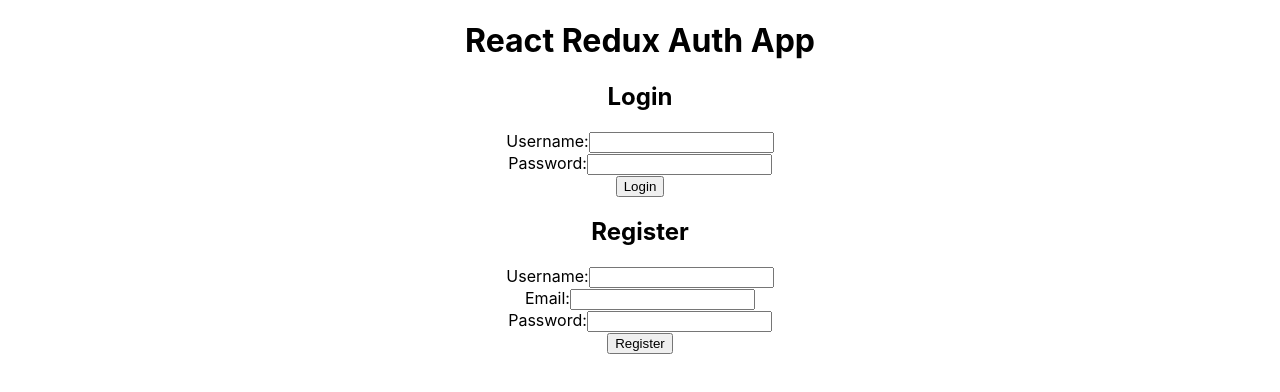
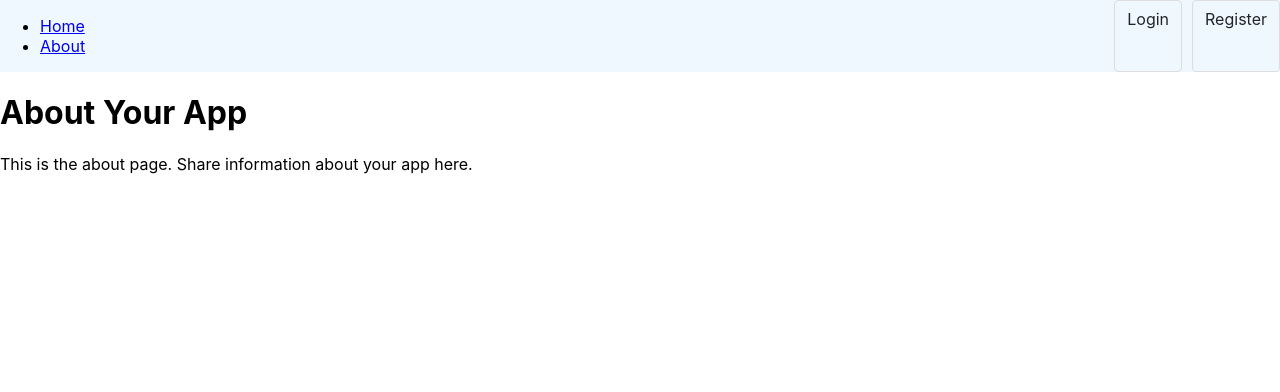
Before and after one commit to olgazon9/React_Redux_TS_Django_Store, a React (Create React App) app in the folder Front/my-react-redux-app/: page /about in a window 1280 px wide. Shown: the top 392 px of the page. Built offline with nearby package versions, Linux system fonts and the light colour scheme.

Commit message:
navbrorking

```diff
--- a/Front/my-react-redux-app/package.json
+++ b/Front/my-react-redux-app/package.json
@@ -15,6 +15,7 @@
     "react": "^18.2.0",
     "react-dom": "^18.2.0",
     "react-redux": "^8.1.3",
+    "react-router-dom": "^6.21.0",
     "react-scripts": "5.0.1",
     "typescript": "^4.9.5",
     "web-vitals": "^2.1.4"
--- a/Front/my-react-redux-app/src/App.tsx
+++ b/Front/my-react-redux-app/src/App.tsx
@@ -1,21 +1,23 @@
-// src/App.tsx
+import React from 'react';
+import { BrowserRouter, Routes, Route } from 'react-router-dom';
+import './App.css';
+import Navbar from './components/Navbar';
+import Home from './components/Home'; // Replace with your Home component
+import About from './components/About'; // Replace with your About component
+import Login from './components/Login'; // Replace with your Login component
+import Register from './components/Register'; // Replace with your Register component
 
-import React from 'react';
-import './App.css';
-import Login from './components/Login';
-import Register from './components/Register';
-import { Provider } from 'react-redux';
-import { store } from './app/store';
-
-const App: React.FC = () => {
+const App = () => {
   return (
-    <Provider store={store}>
-      <div className="App">
-        <h1>React Redux Auth App</h1>
-        <Login /> {/* This is the correction */}
-        <Register /> {/* This is the correction */}
-      </div>
-    </Provider>
+    <BrowserRouter>
+      <Navbar />
+      <Routes>
+        <Route path="/" element={<Home />} />
+        <Route path="/about" element={<About />} />
+        <Route path="/login" element={<Login />} />
+        <Route path="/register" element={<Register />} />
+      </Routes>
+    </BrowserRouter>
   );
 };
 
--- /dev/null
+++ b/Front/my-react-redux-app/src/components/About.tsx
@@ -0,0 +1,12 @@
+import React from 'react';
+
+const About = () => {
+  return (
+    <div className="about-page">
+      <h1>About Your App</h1>
+      <p>This is the about page. Share information about your app here.</p>
+    </div>
+  );
+};
+
+export default About;
--- /dev/null
+++ b/Front/my-react-redux-app/src/components/Home.tsx
@@ -0,0 +1,12 @@
+import React from 'react';
+
+const Home = () => {
+  return (
+    <div className="home-page">
+      <h1>Welcome to your React Redux Auth App!</h1>
+      <p>This is the home page.</p>
+    </div>
+  );
+};
+
+export default Home;
--- /dev/null
+++ b/Front/my-react-redux-app/src/components/Navbar.css
@@ -0,0 +1,22 @@
+.colorful-navbar {
+    background-color: #F0F8FF; /* Change this to your desired color */
+    display: flex;
+    justify-content: space-between;
+  }
+
+  .auth-buttons {
+    display: flex;
+    gap: 10px; /* Adjust the gap between buttons */
+  }
+
+  .auth-buttons a {
+    color: #212529; /* Change this to your desired color */
+    padding: 8px 12px;
+    border: 1px solid #DDD;
+    border-radius: 4px;
+    text-decoration: none;
+  }
+
+  .auth-buttons a:hover {
+    background-color: #EEE;
+  }
--- /dev/null
+++ b/Front/my-react-redux-app/src/components/Navbar.tsx
@@ -0,0 +1,30 @@
+import React from 'react';
+import { Link } from 'react-router-dom'; // For routing to login and register pages
+import './Navbar.css'; // Import your CSS file
+
+const Navbar = () => {
+  return (
+    <nav className="colorful-navbar">
+
+
+
+      {/* Navigation links (optional) */}
+      <ul>
+        <li>
+          <Link to="/">Home</Link>
+        </li>
+        <li>
+          <Link to="/about">About</Link>
+        </li>
+      </ul>
+
+      {/* Login and register buttons */}
+      <div className="auth-buttons">
+        <Link to="/login">Login</Link>
+        <Link to="/register">Register</Link>
+      </div>
+    </nav>
+  );
+};
+
+export default Navbar;
```
Also changed, not shown: 1 other file (tests, documents, lock files or other folders).
